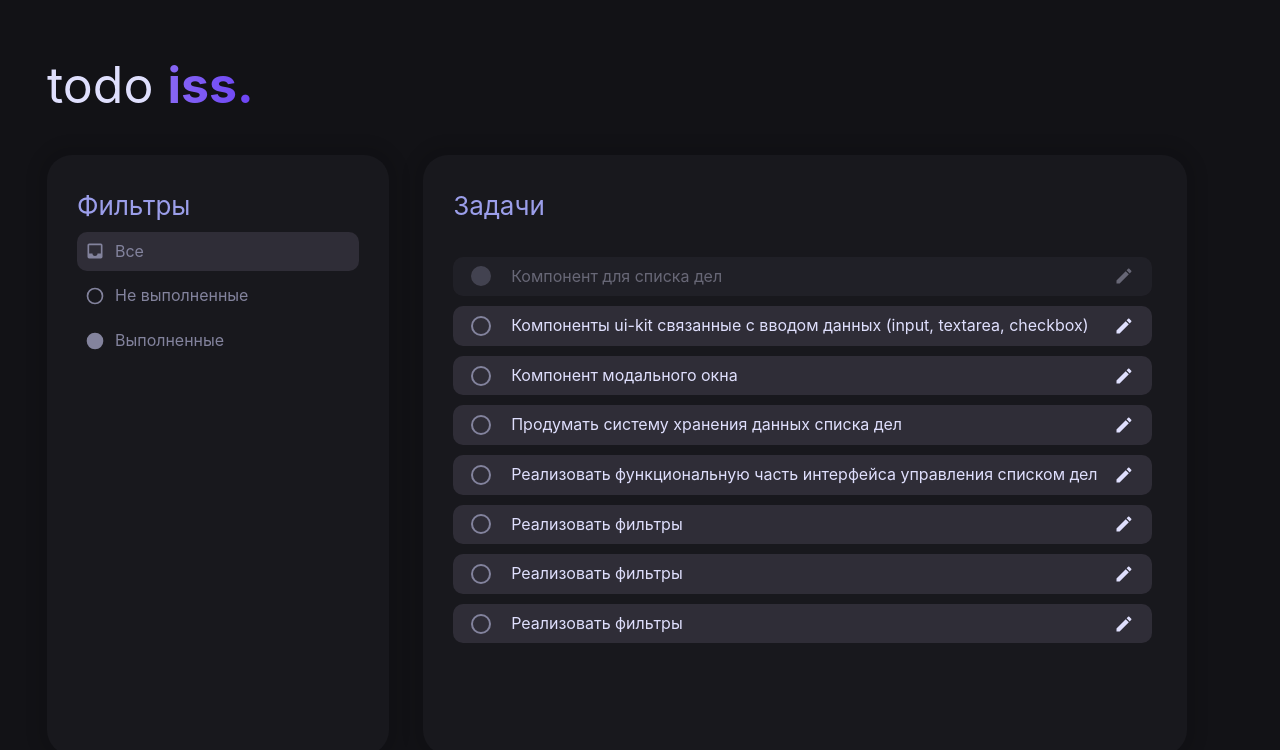
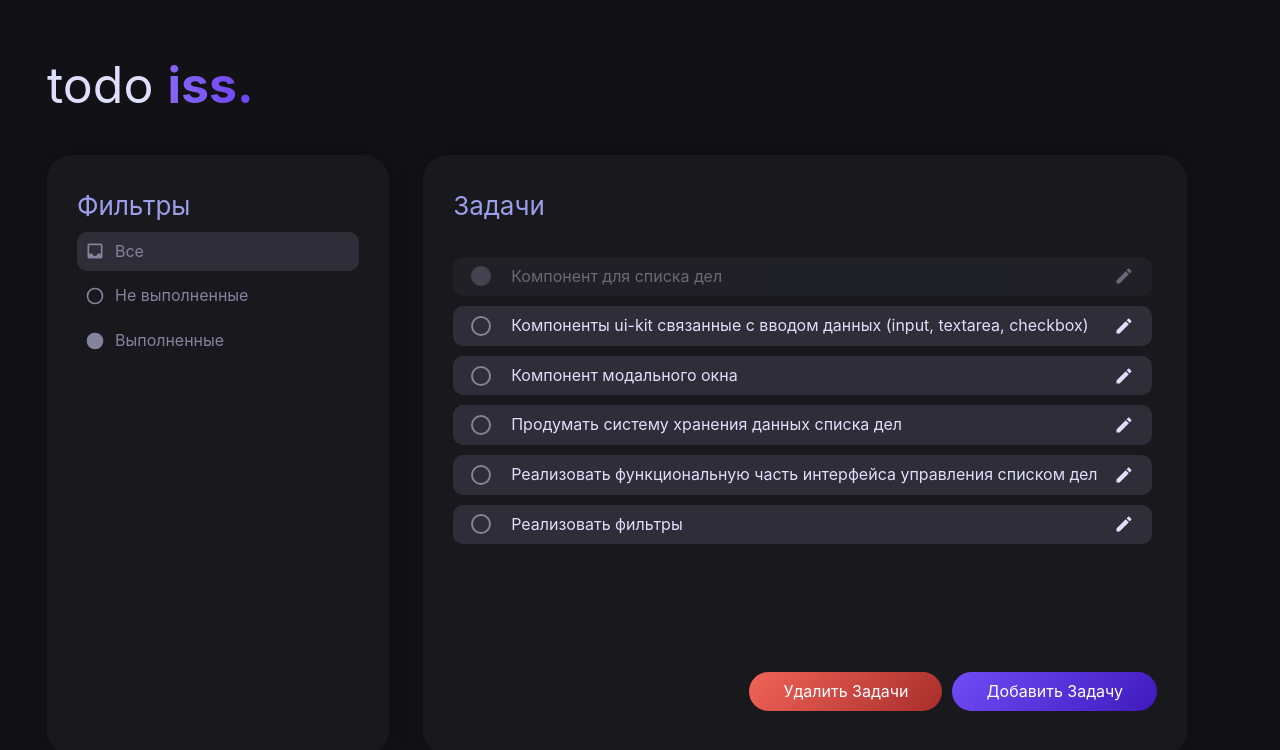
Before and after one commit to michaelWebDeveloper/TodoIss, a Vue app: page / in a window 1280 px wide. Shown: the top 750 px of the page. Built offline with nearby package versions, Linux system fonts and the light colour scheme.

Commit message:
Controls component
* added controls component with buttons

```diff
--- a/src/App.vue
+++ b/src/App.vue
@@ -3,6 +3,7 @@ import {ref} from "vue";
 import todos from "@/todos";
 import TodoList from '@/components/TodoList.vue';
 import TodoFilters from '@/components/TodoFilters.vue';
+import TodoControls from '@/components/TodoControls.vue';
 
 const todoItems = ref(todos)
 </script>
@@ -28,6 +29,7 @@ const todoItems = ref(todos)
       <main class="card todo-todo_list">
         <h2 class="todo-title">Задачи</h2>
         <TodoList :todo-list="todoItems"></TodoList>
+        <TodoControls />
       </main>
     </div>
   </div>
--- a/src/assets/base.css
+++ b/src/assets/base.css
@@ -9,8 +9,9 @@
   --text-color: #dfdffd;
   --accent-color: #825ef6;
   --accent-gradient: linear-gradient(90deg, rgb(135, 103, 244) 0%, rgb(108, 67, 245) 100%);
-  --accent-gradient-button: linear-gradient(130deg, rgb(112, 76, 245) 0%, rgb(40, 5, 166) 100%);
-
+  --accent-gradient-button: linear-gradient(130deg, rgb(112, 76, 245) 0%, rgb(62, 26, 190) 100%);
+  --gray-gradient-button: linear-gradient(130deg, rgb(110, 105, 105) 0%, rgb(58, 49, 49) 100%);
+  --danger-gradient-button: linear-gradient(130deg, rgb(241, 99, 87) 0%, rgb(168, 46, 43) 100%);
 }
 
 
--- /dev/null
+++ b/src/components/TodoControls.vue
@@ -0,0 +1,67 @@
+<script setup>
+import { defineProps, defineEmits } from "vue";
+import IssButton from '@/components/ui-kit/IssButton.vue';
+
+defineProps({
+  isDeleteMod: {
+    type: Boolean,
+    default: false,
+  },
+  hasSelected: {
+    type: Boolean,
+    default: false
+  }
+})
+
+defineEmits([
+  'setDeleteMod',
+  'addTodo',
+  'cancelDeleteMod',
+  'deleteSelected'
+])
+
+</script>
+
+<template>
+  <div class="todo-controls">
+    <template v-if="!isDeleteMod">
+      <IssButton
+          @click="$emit('setDeleteMod')"
+          class="btn"
+          variant="danger"
+          text="Удалить задачи"
+      />
+      <IssButton
+          @click="$emit('addTodo')"
+          class="btn"
+          text="Добавить задачу"
+      />
+    </template>
+    <template v-else>
+      <IssButton
+          @click="$emit('cancelDeleteMod')"
+          class="btn"
+          variant="gray"
+          text="Отмена"
+      />
+      <IssButton
+          @click="$emit('deleteSelected')"
+          class="btn"
+          variant="danger"
+          v-if="!hasSelected"
+          text="Удалить выбранные"
+      />
+    </template>
+  </div>
+</template>
+
+<style scoped>
+.todo-controls{
+  display: flex;
+  justify-content: flex-end;
+  margin-top: 20px;
+}
+.btn{
+  margin-left: 10px;
+}
+</style>
--- a/src/components/TodoList.vue
+++ b/src/components/TodoList.vue
@@ -25,7 +25,7 @@ defineProps({
 <style scoped>
 .todo-list_wrapper{
   height: 75%;
-  overflow-y: scroll;
+  overflow-y: auto;
   scrollbar-color: #673ee1 #2d3038;
   scrollbar-width: thin;
   margin-top: 20px;
--- a/src/components/ui-kit/IssButton.vue
+++ b/src/components/ui-kit/IssButton.vue
@@ -1,5 +1,5 @@
 <template>
-  <div class="button" @click="$emit('click')">
+  <div class="button" :class="{[variant]: true}" @click="$emit('click')">
     {{text}}
   </div>
 </template>
@@ -11,6 +11,10 @@ defineProps({
   text: {
     type: String,
     default: '',
+  },
+  variant: {
+    type: String,
+    default: 'primary'
   }
 })
 
@@ -19,7 +23,6 @@ defineEmits(['click'])
 
 <style scoped>
 .button{
-  background-image: var(--accent-gradient-button);
   display: inline-block;
   padding: 7px 34px;
   border-radius: 20px;
@@ -28,8 +31,26 @@ defineEmits(['click'])
   transition: all .2s;
   text-transform: capitalize;
   font-size: 16px;
+  user-select: none;
 }
-.button:hover {
+.primary{
+  background-image: var(--accent-gradient-button);
+}
+.primary:hover {
   box-shadow: 0 0 3px 3px rgba(82, 46, 201, 0.25);
 }
+
+.danger{
+  background-image: var(--danger-gradient-button);
+}
+.danger:hover {
+  box-shadow: 0 0 3px 3px rgba(139, 46, 201, 0.25);
+}
+
+.gray{
+  background-image: var(--gray-gradient-button);
+}
+.gray:hover {
+  box-shadow: 0 0 3px 3px rgba(29, 27, 30, 0.25);
+}
 </style>
--- a/src/components/ui-kit/IssFilterItem.vue
+++ b/src/components/ui-kit/IssFilterItem.vue
@@ -33,6 +33,7 @@ defineEmits(['changeState'])
   align-items: center;
   color: var(--icon-color);
   cursor: pointer;
+  user-select: none;
 }
 .filter-item:hover{
   background-color: var(--background-interactable-hover);
--- a/src/todos.ts
+++ b/src/todos.ts
@@ -35,45 +35,4 @@ export default [
         description: 'Добавить геттеры в стор задач.',
         isDone: false
     },
-
-
-
-
-
-    {
-        id: 4,
-        name: 'Реализовать фильтры',
-        description: 'Добавить геттеры в стор задач.',
-        isDone: false
-    },    {
-        id: 4,
-        name: 'Реализовать фильтры',
-        description: 'Добавить геттеры в стор задач.',
-        isDone: false
-    },    {
-        id: 4,
-        name: 'Реализовать фильтры',
-        description: 'Добавить геттеры в стор задач.',
-        isDone: false
-    },    {
-        id: 4,
-        name: 'Реализовать фильтры',
-        description: 'Добавить геттеры в стор задач.',
-        isDone: false
-    },    {
-        id: 4,
-        name: 'Реализовать фильтры',
-        description: 'Добавить геттеры в стор задач.',
-        isDone: false
-    },    {
-        id: 4,
-        name: 'Реализовать фильтры',
-        description: 'Добавить геттеры в стор задач.',
-        isDone: false
-    },    {
-        id: 4,
-        name: 'Реализовать фильтры',
-        description: 'Добавить геттеры в стор задач.',
-        isDone: false
-    },
 ]
```
